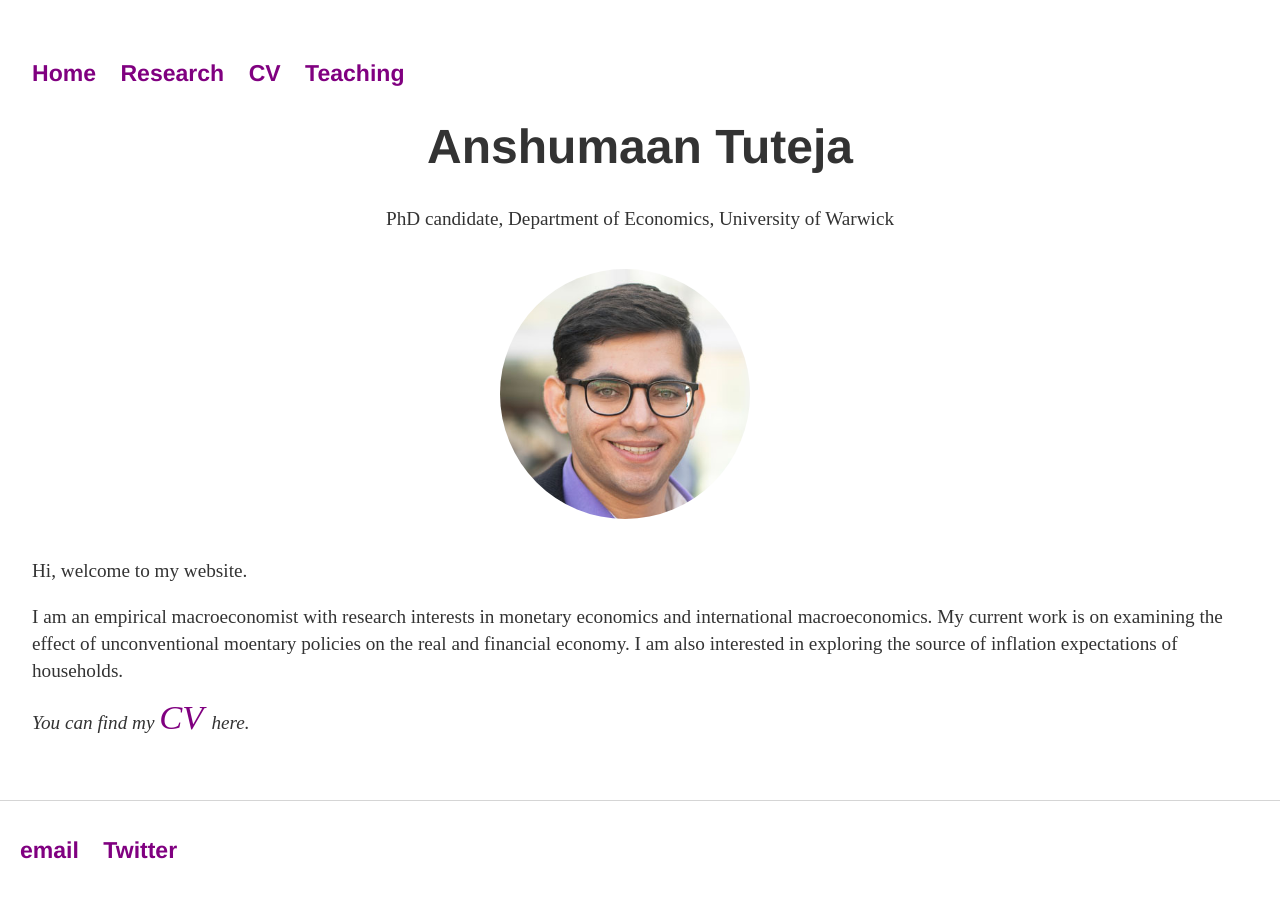
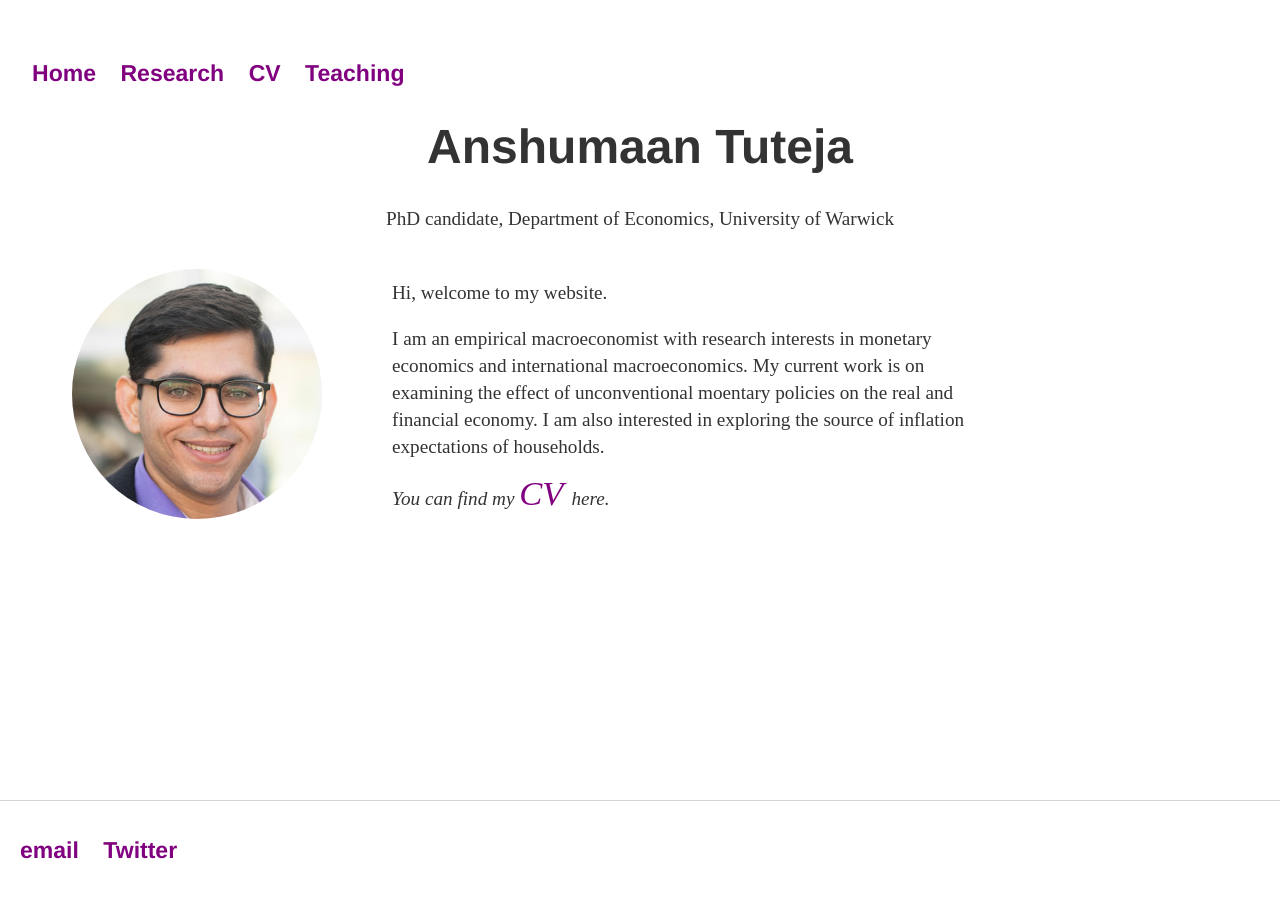
Before and after one commit to anshumaan-tuteja/anshumaan-tuteja.github.io, a Jekyll site: the page built from index.html, in a window 1280 px wide. Built offline with Jekyll 4.4.1, drawn with Linux system fonts in a browser that asks for light colours.

Commit message:
Update main.css

```diff
--- a/css/main.css
+++ b/css/main.css
@@ -128,6 +128,10 @@ ul.posts li {
       flex-basis: 50%;
     }
 
+.homepageContent {
+ flex-direction: row;
+}
+
 .homepageContent .text {
   flex: 1;
   font-size: 1.2em;
```
